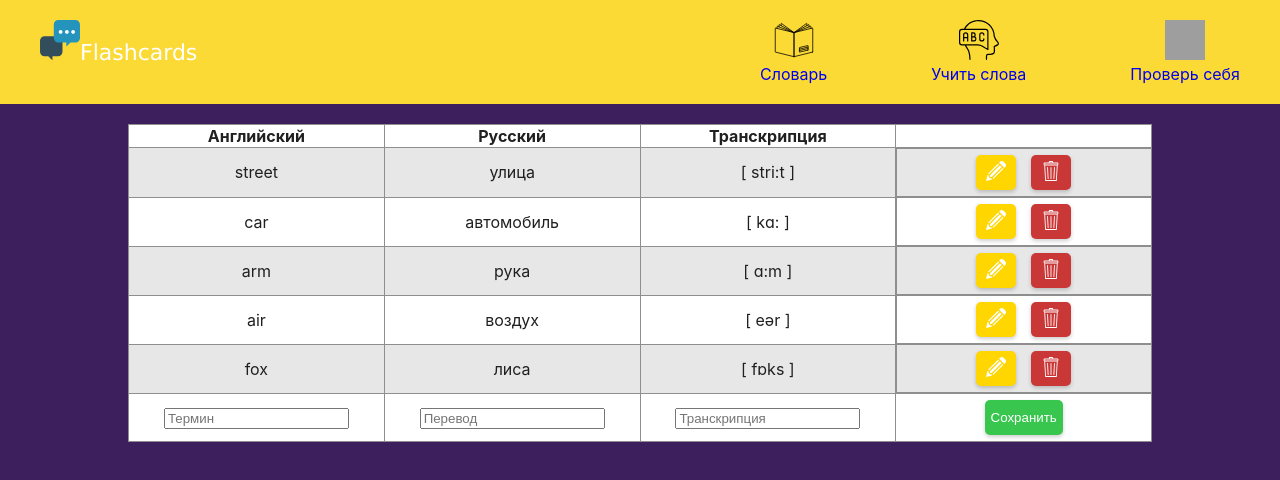
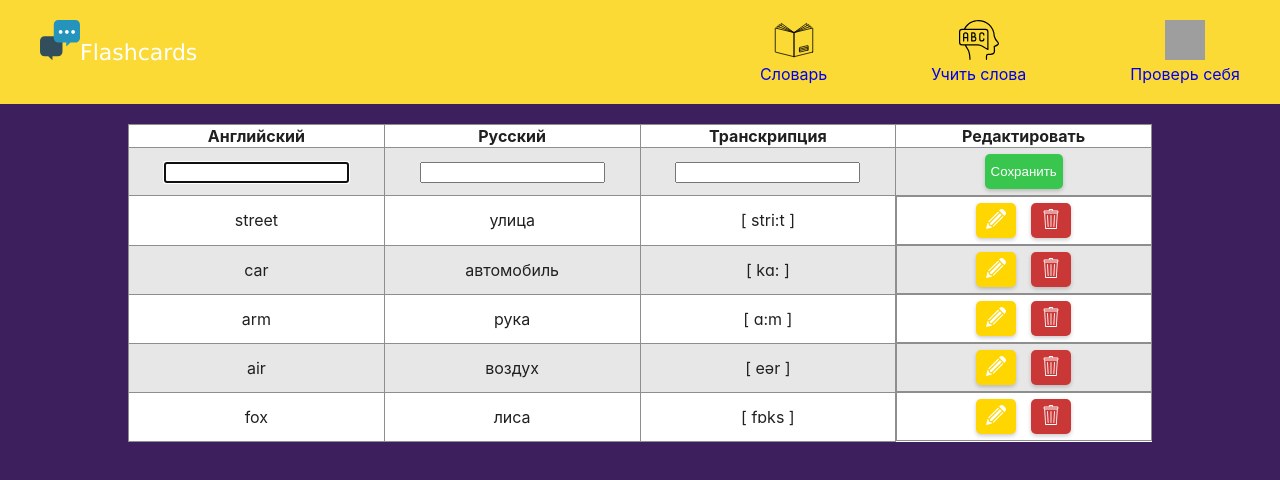
Before and after one commit to AlenaNemtsova/flashcards, a React (Create React App) app: page / in a window 1280 px wide. Shown: the top 480 px of the page. Built offline with nearby package versions, Linux system fonts and the light colour scheme; grey boxes are pictures that could not be loaded.

Commit message:
add focus, change layout

```diff
--- a/src/pages/WordsList.jsx
+++ b/src/pages/WordsList.jsx
@@ -1,8 +1,13 @@
 import React from 'react';
 import TableRow from '../components/TableRow/TableRow';
 import data from '../data/data.json';
+import { useEffect, useRef } from 'react';
 
 function WordsList() {
+    const ref = useRef();
+    useEffect(() => {
+        ref.current.focus();
+    }, []);
 
     return (
         <React.Fragment>
@@ -12,10 +17,24 @@ function WordsList() {
                         <th>Английский</th>
                         <th>Русский</th>
                         <th>Транскрипция</th>
-                        <th></th>
+                        <th>Редактировать</th>
                     </tr>
                 </thead>
                 <tbody>
+                    <tr>
+                        <td>
+                            <input ref={ref}></input>
+                        </td>
+                        <td>
+                            <input></input>
+                        </td>
+                        <td>
+                            <input></input>
+                        </td>
+                        <td>
+                            <button className='save-btn'>Сохранить</button>
+                        </td>
+                    </tr>
                     {data.map((item) =>
                         <tr key={item.id}>
 
@@ -23,21 +42,6 @@ function WordsList() {
                         </tr>
                     )
                     }
-
-                    <tr>
-                        <td>
-                            <input placeholder='Термин'></input>
-                        </td>
-                        <td>
-                            <input placeholder='Перевод'></input>
-                        </td>
-                        <td>
-                            <input placeholder='Транскрипция'></input>
-                        </td>
-                        <td>
-                            <button className='save-btn'>Сохранить</button>
-                        </td>
-                    </tr>
 
                 </tbody>
 
```
